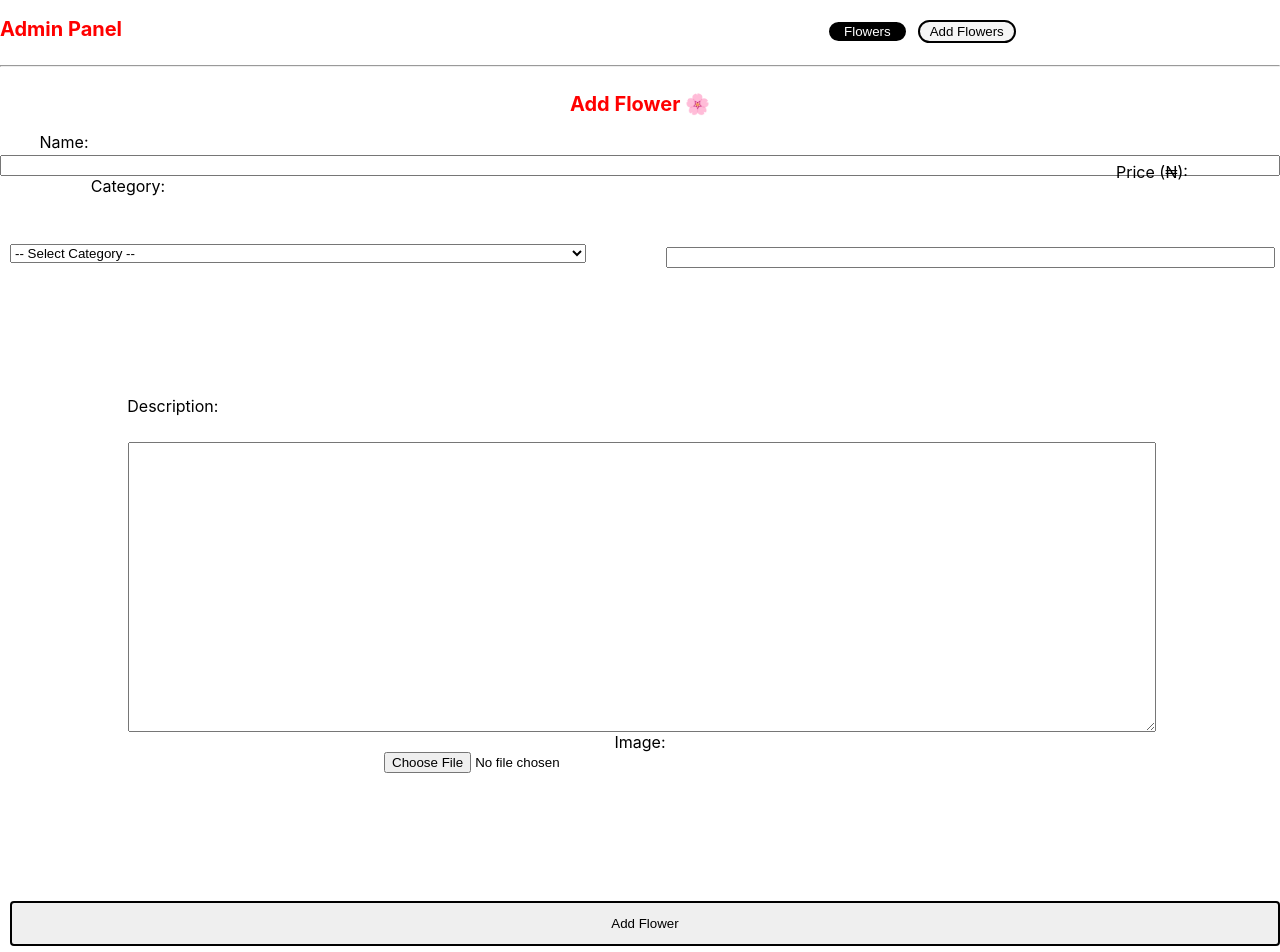
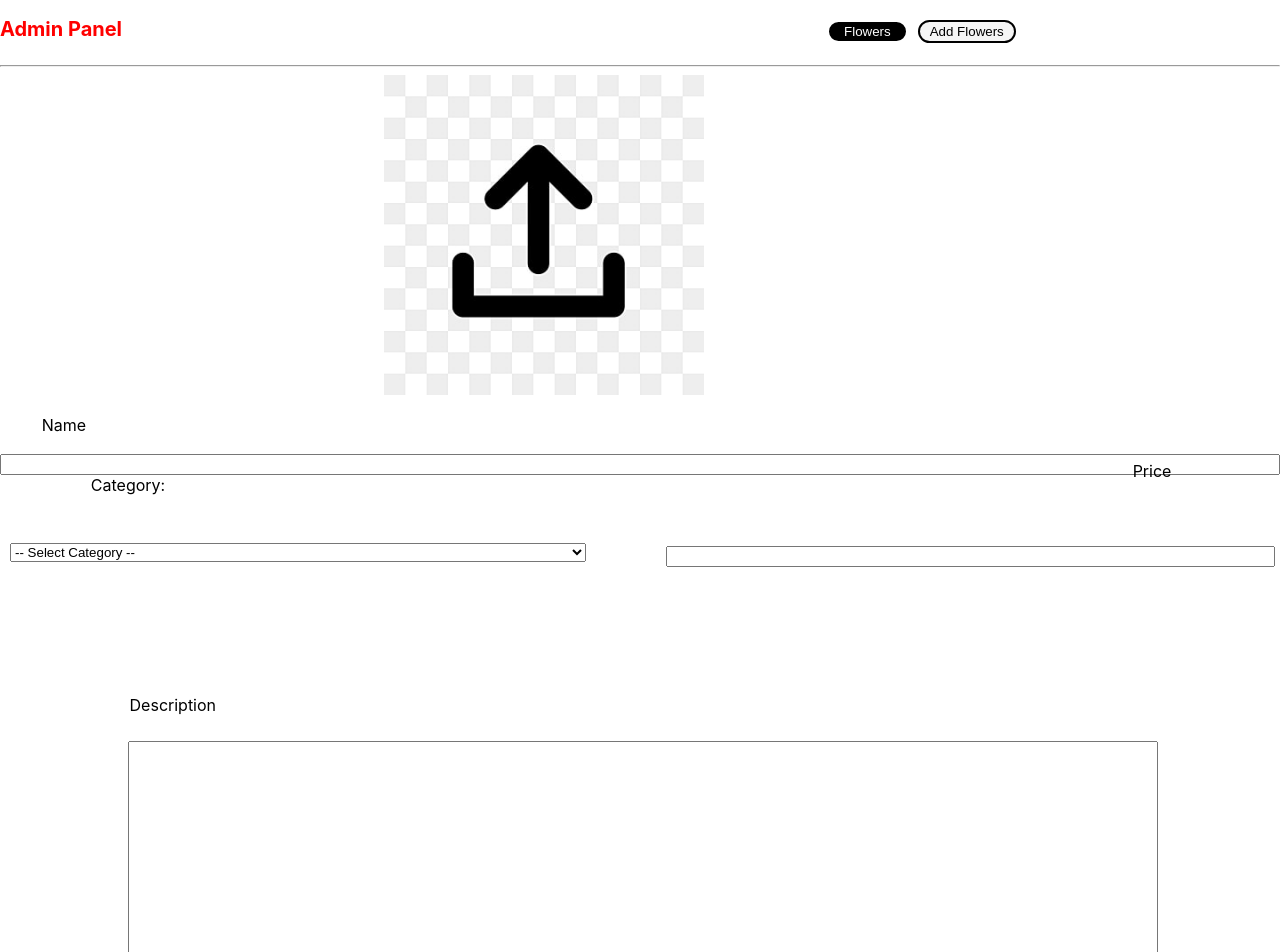
Before and after one commit to AV65/Admin-panel, a React (Create React App) app in the folder frontend/: page /add in a window 1280 px wide. Shown: the top 952 px of the page. Built offline with nearby package versions, Linux system fonts and the light colour scheme.

Commit message:
edited Addflowers

```diff
--- a/frontend/src/pages/Addflower.js
+++ b/frontend/src/pages/Addflower.js
@@ -1,73 +1,109 @@
-import React, { useState } from "react";
-import axios from "axios";
+import axios from 'axios';
+import { useState } from 'react';
 import "./Addflower.css";
+import upload from '../assets/upload.jpg';
 
-const AddFlower = () => {
-  const [Name, setName] = useState("");
-  const [Category, setCategory] = useState("");
-  const [Price, setPrice] = useState("");
-  const [Description, setDescription] = useState("");
-  const [Image, setImage] = useState(null);
-  const [uploading, setUploading] = useState(false);
+const Addflower = () => {
+
+  const [image, setImage] = useState(null);
+  const [isSubmitting, setIsSubmitting] = useState(false);
+
+  const [formData, setFormData] = useState({
+    Title: '',
+    Category: '',
+    Price: '',
+    Description: ''
+  });
+
+  const handleChange = (e) => {
+    setFormData({ ...formData, [e.target.name]: e.target.value });
+  };
 
   const handleImageChange = (e) => {
-    setImage(e.target.files[0]);
+    const file = e.target.files && e.target.files[0];
+    if (file) setImage(file);
   };
 
   const handleSubmit = async (e) => {
     e.preventDefault();
-    if (!Image) {
-      alert("Please upload an image!");
-      return;
-    }
 
-    const formData = new FormData();
-    formData.append("Name", Name);
-    formData.append("Category", Category);
-    formData.append("Price", Price);
-    formData.append("Description", Description);
-    formData.append("Image", Image);
+    if (isSubmitting) return;
+
+    setIsSubmitting(true);
+
+    const data = new FormData();
+    data.append('Image', image);
+    data.append('Title', formData.Title);
+    data.append('Category', formData.Category);
+    data.append('Price', formData.Price);
+    data.append('Description', formData.Description);
 
     try {
-      setUploading(true);
-      const res = await axios.post("https://flower-website-backend-two.onrender.com/api/flowers", formData, {
-        headers: { "Content-Type": "multipart/form-data" },
+      const response = await axios.post(
+        'https://flower-website-backend-two.onrender.com/api/flowers',
+        data,
+        { headers: { 'Content-Type': 'multipart/form-data' } }
+      );
+
+      alert("Flower added successfully!");
+      console.log(response.data);
+
+      setFormData({
+        Title: '',
+        Category: '',
+        Price: '',
+        Description: ''
       });
-      alert("✅ Flower added successfully!");
-      console.log(res.data);
-      setName("");
-      setCategory("");
-      setPrice("");
-      setDescription("");
       setImage(null);
+
     } catch (error) {
-      console.error("❌ Upload error:", error.response?.data || error.message);
-      alert("Error uploading flower: " + (error.response?.data?.error || error.message));
+      console.error("Upload error:", error.response?.data || error.message);
+      alert("Failed to upload flower");
     } finally {
-      setUploading(false);
+      setIsSubmitting(false);
     }
   };
 
   return (
-    <form onSubmit={handleSubmit} className="datainput">
-      <h2>Add Flower 🌸</h2>
+    <div>
+      <form onSubmit={handleSubmit}>
 
-      {/* Name Input */}
-      <label className="name">Name:</label>
+        <div className="imageinput">
           <input
+            type="file"
+            id="imageUpload"
+            style={{ display: 'none' }}
+            accept="image/*"
+            onChange={handleImageChange}
+            required
+          />
+          <label htmlFor="imageUpload" className="upload-label">
+            <img
+              src={image ? URL.createObjectURL(image) : upload}
+              alt="Selected"
+              className="upload-icon"
+              style={{ objectFit: 'cover' }}
+            />
+          </label>
+        </div>
+
+        <div className="datainput">
+          <p className="name">Name</p>
+          <input
+            type="text"
             className="namein"
-        type="text"
-        value={Name}
-        onChange={(e) => setName(e.target.value)}
+            name="Title"
+            onChange={handleChange}
+            value={formData.Title}
             required
           />
 
-      {/* Category Dropdown */}
           <label className="category">Category:</label>
           <select
             className="categoryin"
-        value={Category}
-        onChange={(e) => setCategory(e.target.value)}
+            name="Category"
+            value={formData.Category}
+            onChange={handleChange}
             required
           >
             <option value="">-- Select Category --</option>
@@ -78,41 +114,34 @@ const AddFlower = () => {
             <option value="Fresh-flowers">Fresh-flowers</option>
           </select>
 
-      {/* Price Input */}
-      <label className="price">Price (₦):</label>
+          <p className="price">Price</p>
           <input
+            type="number"
             className="pricein"
-        type="number"
-        value={Price}
-        onChange={(e) => setPrice(e.target.value)}
+            name="Price"
+            value={formData.Price}
+            onChange={handleChange}
             required
           />
 
-      {/* Description Input */}
-      <label className="description">Description:</label>
-      <textarea
+          <p className="description">Description</p>
+          <input
+            type="text"
             className="descriptionin"
-        value={Description}
-        onChange={(e) => setDescription(e.target.value)}
+            name="Description"
+            value={formData.Description}
+            onChange={handleChange}
             required
           />
+        </div>
 
-      {/* Image Input */}
-      <label>Image:</label>
-      <input
-        className="upload-icon"
-        type="file"
-        accept="image/*"
-        onChange={handleImageChange}
-        required
-      />
+        <button type="submit" disabled={isSubmitting}>
+          {isSubmitting ? "Uploading..." : "Submit"}
+        </button>
 
-      {/* Submit Button */}
-      <button type="submit" className="submit" disabled={uploading}>
-        {uploading ? "Uploading..." : "Add Flower"}
-      </button>
       </form>
+    </div>
   );
 };
 
-export default AddFlower;
+export default Addflower;
```
Lines whose indentation alone changed are shown as unchanged.
